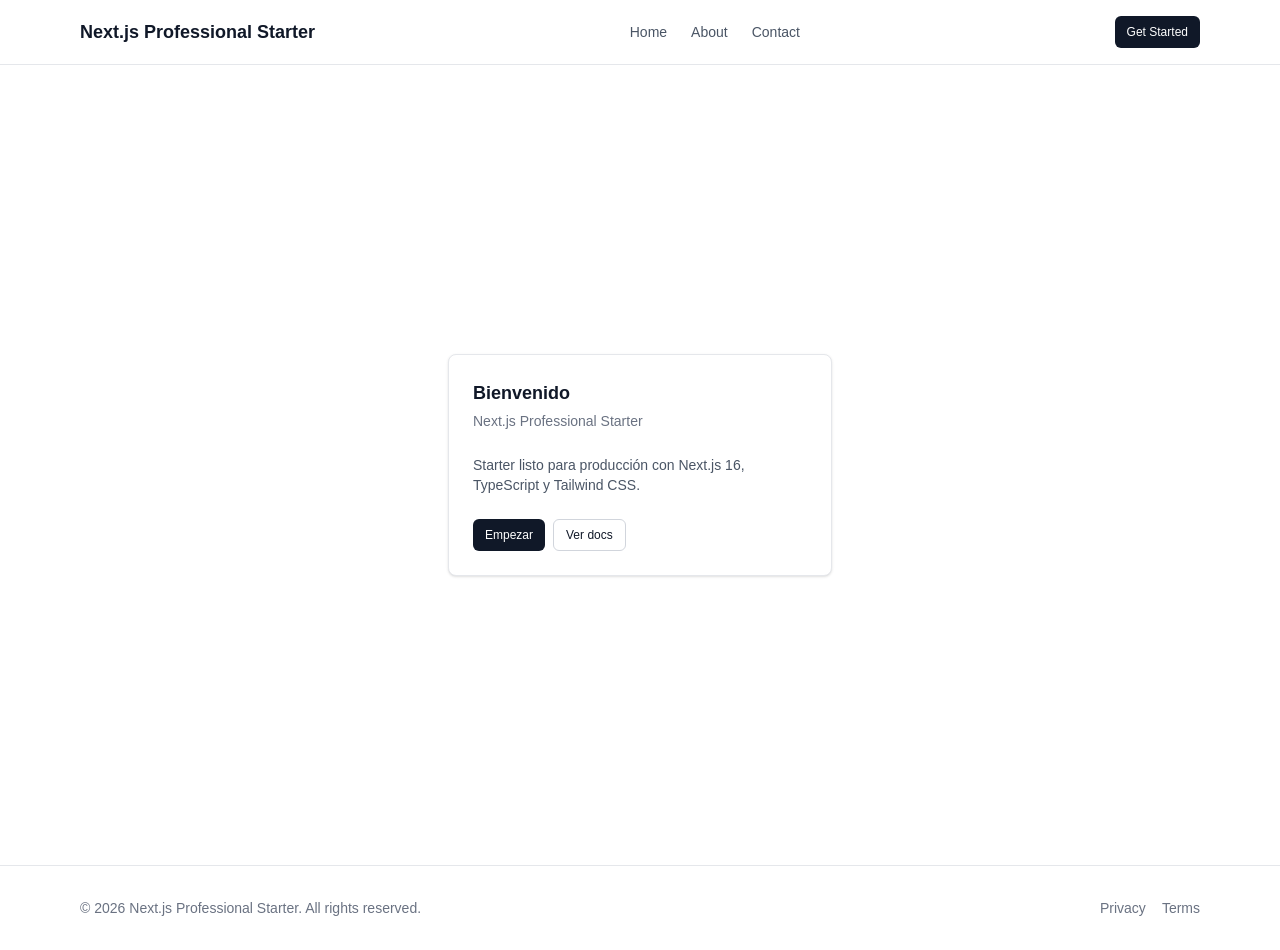
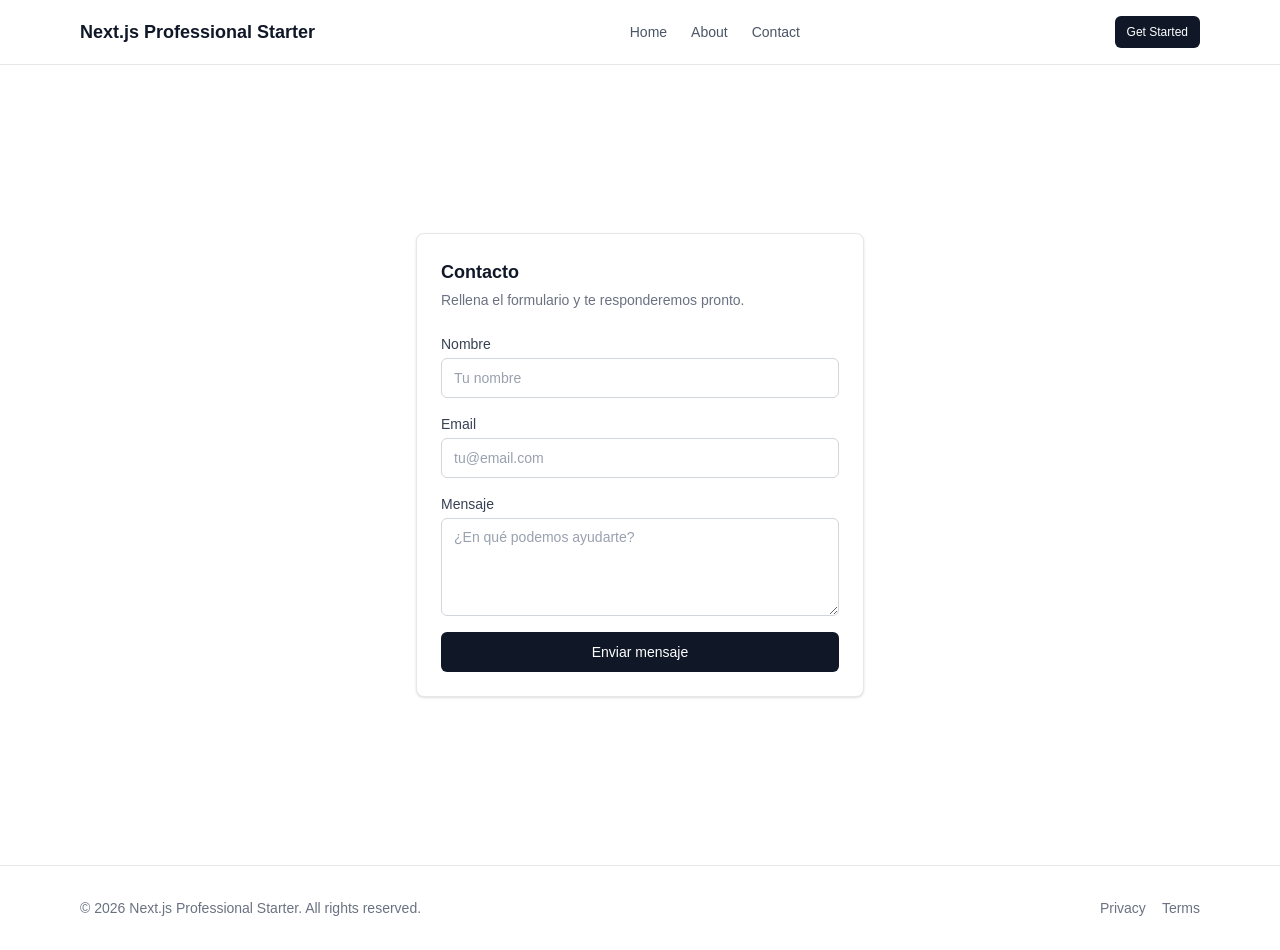
Before and after one commit to alvarorubio-dev/nextjs-professional-starter, a Next.js app: page / in a window 1280 px wide. Built offline with nearby package versions, Linux system fonts and the light colour scheme.

Commit message:
feat: add ContactForm with React Hook Form and Zod validation

```diff
--- a/package.json
+++ b/package.json
@@ -12,13 +12,16 @@
     "format:check": "prettier --check ."
   },
   "dependencies": {
+    "@hookform/resolvers": "^5.4.0",
     "class-variance-authority": "^0.7.1",
     "clsx": "^2.1.1",
     "lucide-react": "^1.21.0",
     "next": "16.2.9",
     "react": "19.2.4",
     "react-dom": "19.2.4",
-    "tailwind-merge": "^3.6.0"
+    "react-hook-form": "^7.80.0",
+    "tailwind-merge": "^3.6.0",
+    "zod": "^4.4.3"
   },
   "devDependencies": {
     "@next/eslint-plugin-next": "^16.2.9",
--- a/src/app/page.tsx
+++ b/src/app/page.tsx
@@ -1,13 +1,5 @@
-import {
-  Button,
-  Card,
-  CardHeader,
-  CardTitle,
-  CardDescription,
-  CardContent,
-  CardFooter,
-  JsonLd,
-} from '@/components/ui'
+import { JsonLd, Card, CardHeader, CardTitle, CardDescription, CardContent } from '@/components/ui'
+import { ContactForm } from '@/components/forms'
 import { siteConfig } from '@/config/site'
 
 export default function Home() {
@@ -28,22 +20,14 @@ export default function Home() {
     <>
       <JsonLd data={jsonLd} />
       <main className="flex min-h-screen flex-col items-center justify-center gap-8 p-8">
-        <Card className="w-full max-w-sm">
+        <Card className="w-full max-w-md">
           <CardHeader>
-            <CardTitle>Bienvenido</CardTitle>
-            <CardDescription>Next.js Professional Starter</CardDescription>
+            <CardTitle>Contacto</CardTitle>
+            <CardDescription>Rellena el formulario y te responderemos pronto.</CardDescription>
           </CardHeader>
           <CardContent>
-            <p className="text-sm text-gray-600">
-              Starter listo para producción con Next.js 16, TypeScript y Tailwind CSS.
-            </p>
+            <ContactForm />
           </CardContent>
-          <CardFooter className="gap-2">
-            <Button size="sm">Empezar</Button>
-            <Button size="sm" variant="outline">
-              Ver docs
-            </Button>
-          </CardFooter>
         </Card>
       </main>
     </>
--- /dev/null
+++ b/src/components/forms/contact-form.tsx
@@ -0,0 +1,62 @@
+'use client'
+
+import { useForm } from 'react-hook-form'
+import { zodResolver } from '@hookform/resolvers/zod'
+import { contactSchema, type ContactFormData } from '@/lib/validations'
+import { Button } from '@/components/ui/button'
+import { Input } from '@/components/ui/input'
+import { Textarea } from '@/components/ui/textarea'
+
+export function ContactForm() {
+  const {
+    register,
+    handleSubmit,
+    reset,
+    formState: { errors, isSubmitting, isSubmitSuccessful },
+  } = useForm<ContactFormData>({
+    resolver: zodResolver(contactSchema),
+  })
+
+  async function onSubmit(data: ContactFormData) {
+    // Por ahora simulamos el envío
+    await new Promise((resolve) => setTimeout(resolve, 1000))
+    console.log(data)
+    reset()
+  }
+
+  return (
+    <form onSubmit={handleSubmit(onSubmit)} className="flex flex-col gap-4">
+      <Input
+        id="name"
+        label="Nombre"
+        placeholder="Tu nombre"
+        error={errors.name?.message}
+        {...register('name')}
+      />
+      <Input
+        id="email"
+        label="Email"
+        type="email"
+        placeholder="tu@email.com"
+        error={errors.email?.message}
+        {...register('email')}
+      />
+      <Textarea
+        id="message"
+        label="Mensaje"
+        placeholder="¿En qué podemos ayudarte?"
+        rows={4}
+        error={errors.message?.message}
+        {...register('message')}
+      />
+
+      {isSubmitSuccessful && (
+        <p className="text-sm text-green-600">✓ Mensaje enviado correctamente</p>
+      )}
+
+      <Button type="submit" loading={isSubmitting}>
+        Enviar mensaje
+      </Button>
+    </form>
+  )
+}
--- /dev/null
+++ b/src/components/forms/index.ts
@@ -0,0 +1 @@
+export { ContactForm } from './contact-form'
--- a/src/components/ui/index.ts
+++ b/src/components/ui/index.ts
@@ -4,3 +4,7 @@ export type { ButtonProps } from './button'
 export { Card, CardHeader, CardTitle, CardDescription, CardContent, CardFooter } from './card'
 
 export { JsonLd } from './json-ld'
+export { Input } from './input'
+export type { InputProps } from './input'
+export { Textarea } from './textarea'
+export type { TextareaProps } from './textarea'
--- /dev/null
+++ b/src/components/ui/input.tsx
@@ -0,0 +1,28 @@
+import { cn } from '@/lib/utils'
+
+export type InputProps = React.InputHTMLAttributes<HTMLInputElement> & {
+  label?: string
+  error?: string
+}
+
+export function Input({ label, error, className, id, ...props }: InputProps) {
+  return (
+    <div className="flex flex-col gap-1">
+      {label && (
+        <label htmlFor={id} className="text-sm font-medium text-gray-700">
+          {label}
+        </label>
+      )}
+      <input
+        id={id}
+        className={cn(
+          'h-10 w-full rounded-md border border-gray-300 bg-white px-3 text-sm text-gray-900 placeholder:text-gray-400 focus:ring-2 focus:ring-gray-900 focus:ring-offset-1 focus:outline-none disabled:cursor-not-allowed disabled:opacity-50',
+          error && 'border-red-500 focus:ring-red-500',
+          className
+        )}
+        {...props}
+      />
+      {error && <p className="text-xs text-red-500">{error}</p>}
+    </div>
+  )
+}
--- /dev/null
+++ b/src/components/ui/textarea.tsx
@@ -0,0 +1,28 @@
+import { cn } from '@/lib/utils'
+
+export type TextareaProps = React.TextareaHTMLAttributes<HTMLTextAreaElement> & {
+  label?: string
+  error?: string
+}
+
+export function Textarea({ label, error, className, id, ...props }: TextareaProps) {
+  return (
+    <div className="flex flex-col gap-1">
+      {label && (
+        <label htmlFor={id} className="text-sm font-medium text-gray-700">
+          {label}
+        </label>
+      )}
+      <textarea
+        id={id}
+        className={cn(
+          'w-full rounded-md border border-gray-300 bg-white px-3 py-2 text-sm text-gray-900 placeholder:text-gray-400 focus:ring-2 focus:ring-gray-900 focus:ring-offset-1 focus:outline-none disabled:cursor-not-allowed disabled:opacity-50',
+          error && 'border-red-500 focus:ring-red-500',
+          className
+        )}
+        {...props}
+      />
+      {error && <p className="text-xs text-red-500">{error}</p>}
+    </div>
+  )
+}
--- /dev/null
+++ b/src/lib/validations.ts
@@ -0,0 +1,15 @@
+import { z } from 'zod'
+
+export const contactSchema = z.object({
+  name: z
+    .string()
+    .min(2, 'El nombre debe tener al menos 2 caracteres')
+    .max(50, 'El nombre no puede superar los 50 caracteres'),
+  email: z.string().email('Introduce un email válido'),
+  message: z
+    .string()
+    .min(10, 'El mensaje debe tener al menos 10 caracteres')
+    .max(500, 'El mensaje no puede superar los 500 caracteres'),
+})
+
+export type ContactFormData = z.infer<typeof contactSchema>
```
Also changed, not shown: 1 other file (tests, documents, lock files or other folders).
